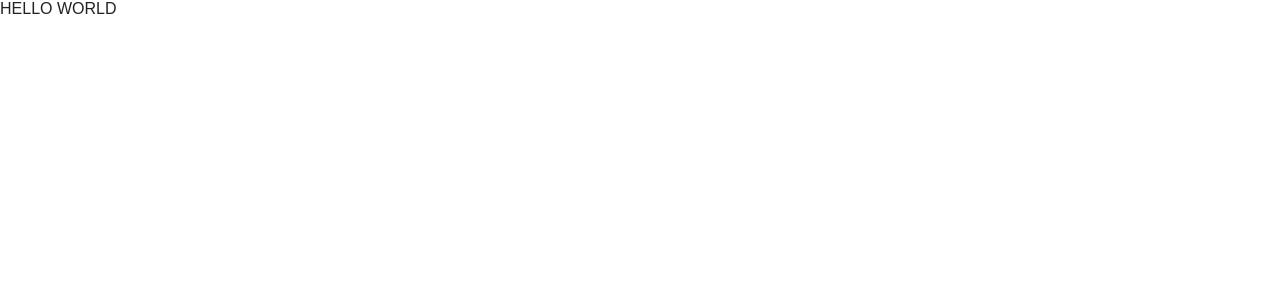
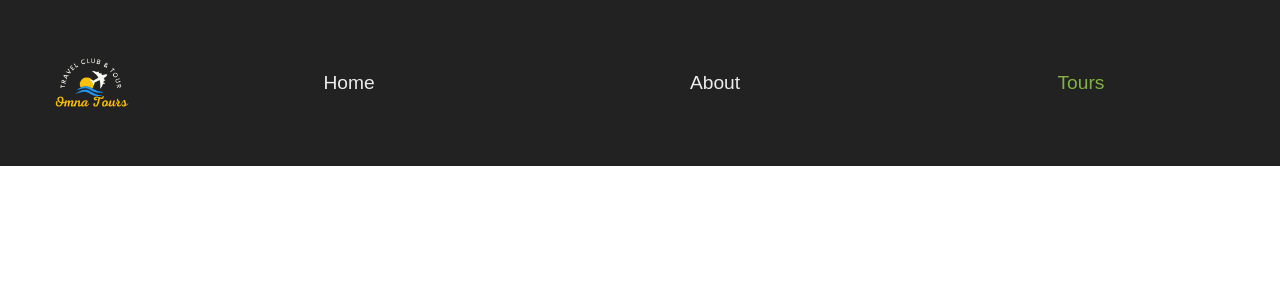
Before and after one commit to Susan56789/omna-tours, a React (Create React App) app: page / in a window 1280 px wide. Shown: the top 300 px of the page. Built offline with nearby package versions, Linux system fonts and the light colour scheme.

Commit message:
navbar component

```diff
--- a/src/App.js
+++ b/src/App.js
@@ -1,12 +1,12 @@
 import React from 'react';
 import './App.scss';
-
+import Navbar from './Components/Navbar/Navbar';
 
 
 const App = () => {
   return (
     <div>
-      <p>HELLO WORLD</p>
+      <Navbar />
     </div>
   );
 }
--- /dev/null
+++ b/src/Components/Navbar/Navbar.js
@@ -0,0 +1,26 @@
+import React from 'react';
+import './Navbar.scss';
+import logo from '../../images/logo.png';
+
+function Navbar() {
+    return (
+        <>
+         <nav className='navbar'>
+           <img className='logo' src={logo} alt='omna tours logo' />
+        <ul className='nav-links'>
+          <li>
+              <a href='/' className='nav-link'>Home</a>
+          </li>
+          <li>
+              <a href='#about' className='nav-link'>About</a>
+          </li>
+          <li>
+              <a href='/' className='nav-link active'>Tours</a>
+          </li>
+        </ul>
+        </nav>
+        </>
+    );
+}
+
+export default Navbar;
--- /dev/null
+++ b/src/Components/Navbar/Navbar.scss
@@ -0,0 +1,37 @@
+@import '../../App.scss';
+
+.navbar{
+    background: $mainBlack;
+    padding: 0.5rem 1rem;
+    display: grid;
+    grid-template-columns: auto 1fr;
+}
+
+.logo{
+width: 150px;
+height: 150px;
+border-radius: 10px;
+}
+
+.nav-links{
+    align-self: center;
+    list-style-type: none;
+    display: grid;
+    grid-template-columns: repeat(3,1fr);
+    text-align: center;
+}
+
+.nav-link{
+    color: $mainGrey;
+    text-transform: capitalize;
+    text-decoration: none;
+    font-size: 1.2rem;
+    transition: all 0.3s linear;
+    &:hover{
+        color: $mainGreen;
+    }
+}
+
+.active{
+    color: $mainGreen;
+}
```
